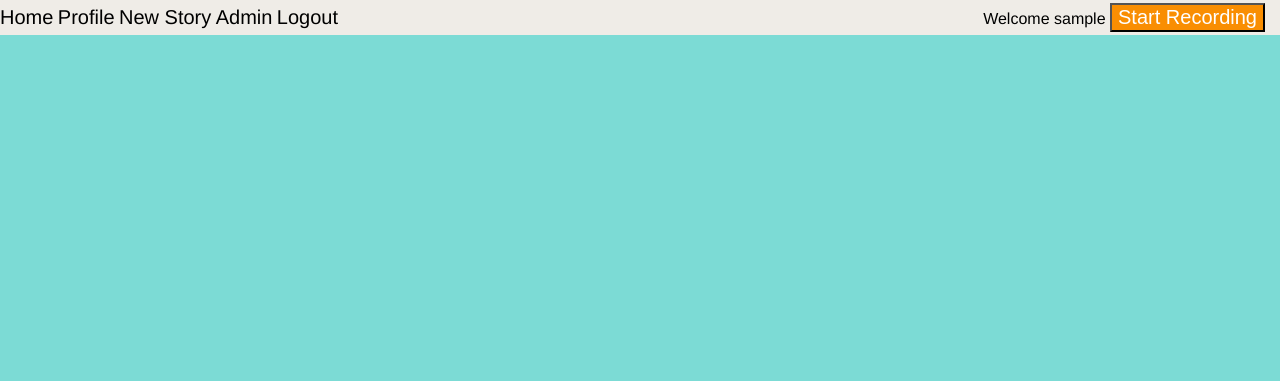
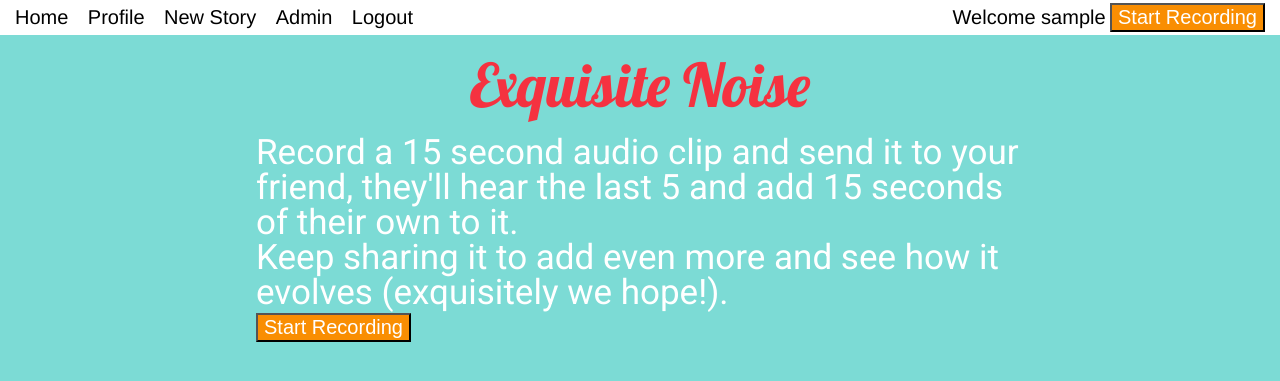
Before and after one commit to exquisite-noise/exquisite-noise, a Django app: page / in a window 1280 px wide. Shown: the top 381 px of the page. Run offline with Django 3.2, Linux system fonts and the light colour scheme; the visitor is signed in with stand-in values (Sample User, id 1); data that the repository does not hold is empty; style sheets or scripts are compiled from the project's sources; parts of the project's set-up code (start-up, migrations or seed data) failed here and were passed over; some libraries are stand-ins or nearby versions.

Commit message:
started site-intro section styling on home page

```diff
--- a/noise/noise/static/_base.scss
+++ b/noise/noise/static/_base.scss
@@ -5,3 +5,4 @@
 @import 'modules';
 @import 'style_guide';
 @import 'nav';
+@import 'site_intro';
--- a/noise/noise/static/_nav.scss
+++ b/noise/noise/static/_nav.scss
@@ -1,6 +1,6 @@
 header {
   height: 35px;
-  background-color: $grey;
+  background-color: $white;
   #left-block {
     width: 50%;
     display: inline-block;
@@ -8,6 +8,7 @@ header {
       ul {
         // text-align: center;
         list-style-type: none;
+        margin-left: 15px;
       }
 
       li {
@@ -15,6 +16,7 @@ header {
         // padding: 7px;
         font-size: $font * .4;
         line-height: 35px;
+        margin-right: 15px;
 
         a {
           text-decoration: none;
@@ -25,8 +27,12 @@ header {
   }
   #right-block {
     float: right;
+    span {
+      font-size: $font * .4;
+      line-height: 35px;
+    }
 
-    button {
+    .start-button {
       a {
         text-decoration: none;
         color: $white;
@@ -38,7 +44,4 @@ header {
       margin-right: 15px
     }
   }
-
-
-
 }
--- /dev/null
+++ b/noise/noise/static/_site_intro.scss
@@ -0,0 +1,33 @@
+#site-intro-container {
+  width: 60%;
+  margin: auto;
+
+  #site-name {
+    height: 100px;
+    h1 {
+      line-height: 100px;
+      color: $coral;
+      text-align: center;
+    }
+  }
+
+  #site-description {
+    h4 {
+      color: $white;
+    }
+  }
+
+  .start-button {
+    button {
+      a {
+        text-decoration: none;
+        color: $white;
+      }
+      color: $white;
+      font-size: $font * .4;
+      background-color: $golden;
+      margin-top: 3px;
+      margin-right: 15px
+    }
+  }
+}
--- a/noise/noise/static/_style_guide.scss
+++ b/noise/noise/static/_style_guide.scss
@@ -5,7 +5,12 @@ body {
 }
 
 h1 {
-    font-size: $font;
+    font-size: $font * 1.2;
+    font-family: 'Lobster', cursive;
+}
+
+h2, h3, h4, h5, p {
+  font-family: 'Roboto', sans-serif;
 }
 
 h2 {
--- a/noise/noise/templates/generic/base.html
+++ b/noise/noise/templates/generic/base.html
@@ -6,6 +6,7 @@
 <html lang="en">
 <head>
   <link href="{% sass_src '_base.scss' %}" rel="stylesheet" type="text/css" />
+  <link href="https://fonts.googleapis.com/css?family=Lobster|Roboto" rel="stylesheet">
   <title>Exquisite Noise</title>
 </head>
 <body>
@@ -31,10 +32,10 @@
     <div id="right-block">
       {% if user.is_authenticated %}
       <span>Welcome {{ user.username }}</span>
-      <button><a href="{% url "new" %}">Start Recording</a></button>
+      <button class="start-button"><a href="{% url "new" %}">Start Recording</a></button>
       {% else %}
-      <button><a href="{% url "registration_register" %}">Signup</a></button>
-      <button><a href="{% url "auth_login" %}">Signin</a></button>
+      <button class="start-button"><a href="{% url "registration_register" %}">Signup</a></button>
+      <button class="start-button"><a href="{% url "auth_login" %}">Signin</a></button>
       {% endif %}
 
     </div>
--- a/noise/noise/templates/generic/home.html
+++ b/noise/noise/templates/generic/home.html
@@ -3,7 +3,21 @@
 
 {% block content %}
 <div class="home-page">
- {% csrf_token %}
+  <div id="site-intro-container">
+    <div id="site-name">
+      <h1>Exquisite Noise</h1>
+    </div>
+    <div id="site-description">
+      <h4>Record a 15 second audio clip and send it to your friend, they'll hear the last 5 and add 15 seconds of their own to it.
+      </h4>
+      <h4>Keep sharing it to add even more and see how it evolves (exquisitely we hope!).</h4>
+    </div>
+    <div class="start-button">
+        <button><a href="{% url "new" %}">Start Recording</a></button>
+    </div>
+  </div>
+
+  {% csrf_token %}
   {% for clip in clips %}
   <p>{{clip.topic}}</p>
   <audio src="{{clip.audio_file.url}}" controls></audio>
```
Also changed, not shown: noise/noise/static/_base.css (+36 -6 lines), noise/static/_base.css (+36 -6 lines).
